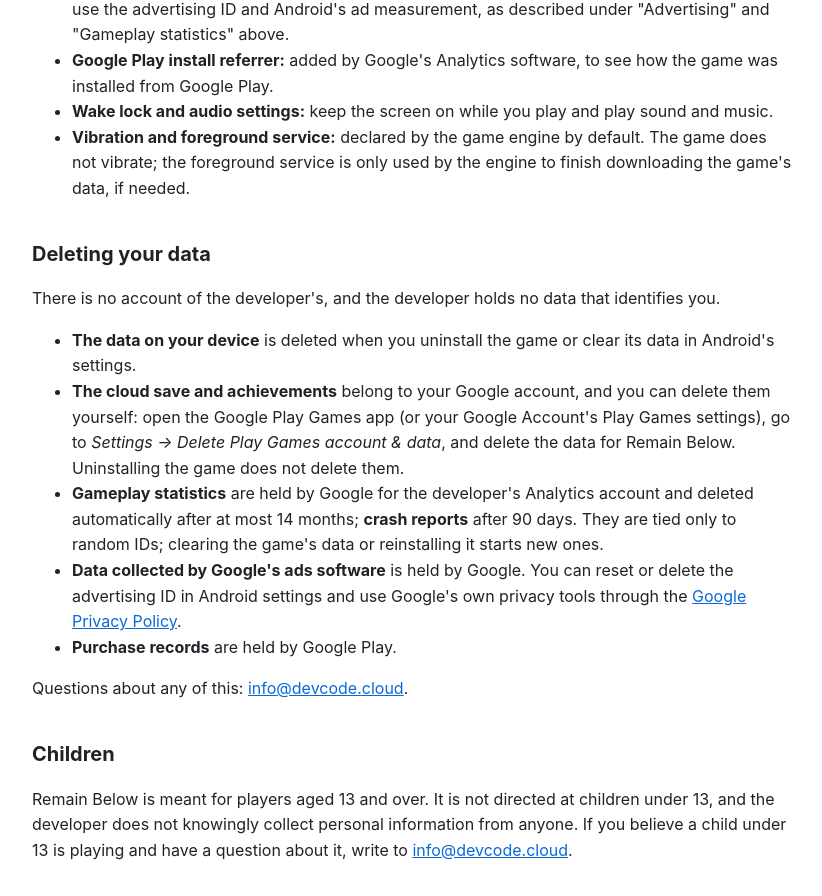
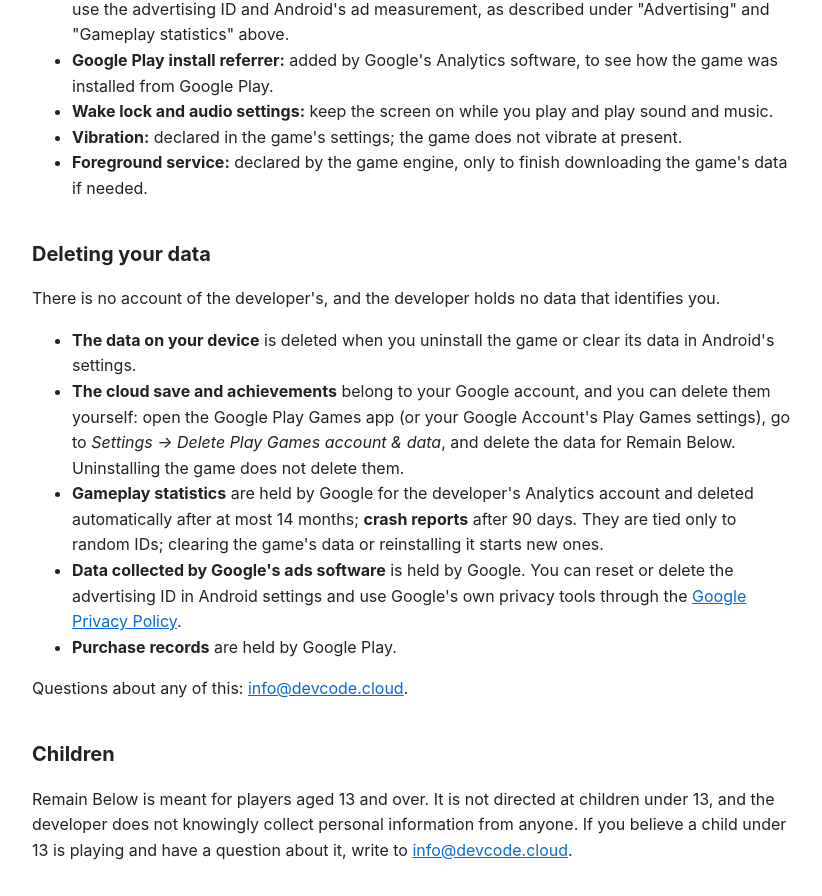
Before and after one commit to null-byt3s/null-byt3s.github.io, a plain HTML site: page remain-below-privacy-policy/index.html in a window 1280 px wide. Shown: the part 4259-5155 px from the top of the page, without its empty margins (228-1050 px from the left). Drawn offline with Linux system fonts and the light colour scheme.

Commit message:
Remain Below privacy policy: vibration is the game's setting, not the engine's

```diff
--- a/remain-below-privacy-policy/index.html
+++ b/remain-below-privacy-policy/index.html
@@ -172,8 +172,9 @@ name or e-mail address. The developer runs no server of its own that receives da
   <li><strong>Google Play install referrer:</strong> added by Google's Analytics software, to see how the game was
       installed from Google Play.</li>
   <li><strong>Wake lock and audio settings:</strong> keep the screen on while you play and play sound and music.</li>
-  <li><strong>Vibration and foreground service:</strong> declared by the game engine by default. The game does not
-      vibrate; the foreground service is only used by the engine to finish downloading the game's data, if needed.</li>
+  <li><strong>Vibration:</strong> declared in the game's settings; the game does not vibrate at present.</li>
+  <li><strong>Foreground service:</strong> declared by the game engine, only to finish downloading the game's data if
+      needed.</li>
 </ul>
 
 <h2 id="delete">Deleting your data</h2>
```
